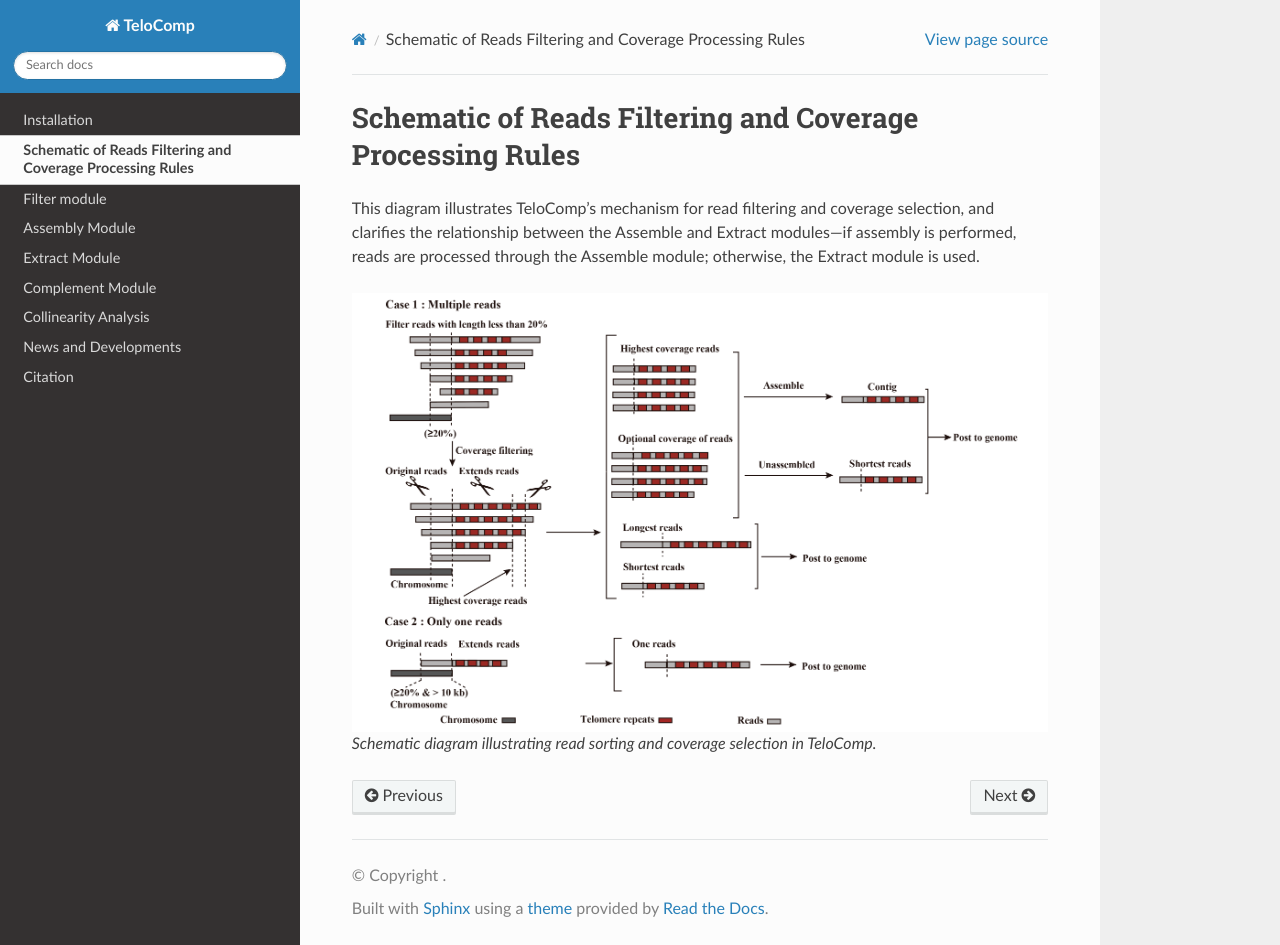
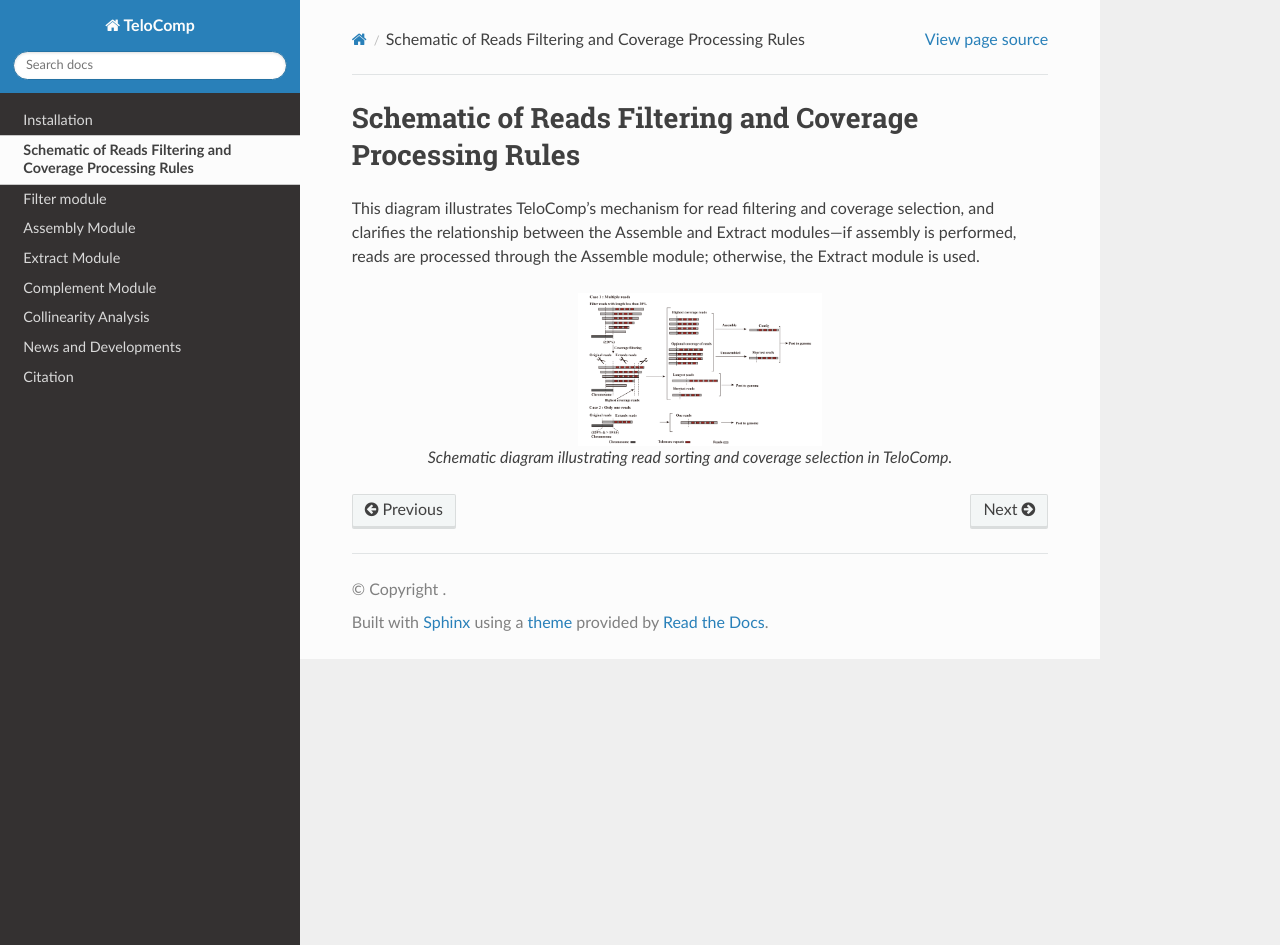
Before and after one commit to lxie-0709/TeloComp, a Sphinx documentation site: the page built from docs/content/Schematic_diagram.rst, in a window 1280 px wide and 945 px high. Built offline with Sphinx 7.4.7 and the Read the Docs theme 3.1.0, drawn with Linux system fonts in a browser that asks for light colours.

Commit message:
Update Schematic_diagram.rst

```diff
--- a/docs/content/Schematic_diagram.rst
+++ b/docs/content/Schematic_diagram.rst
@@ -5,6 +5,7 @@ This diagram illustrates TeloComp’s mechanism for read filtering and coverage
 
 
 .. figure:: ../images/schematic.png
-
+    :scale: 8 %
+    :align: center
 
     Schematic diagram illustrating read sorting and coverage selection in TeloComp.
```
